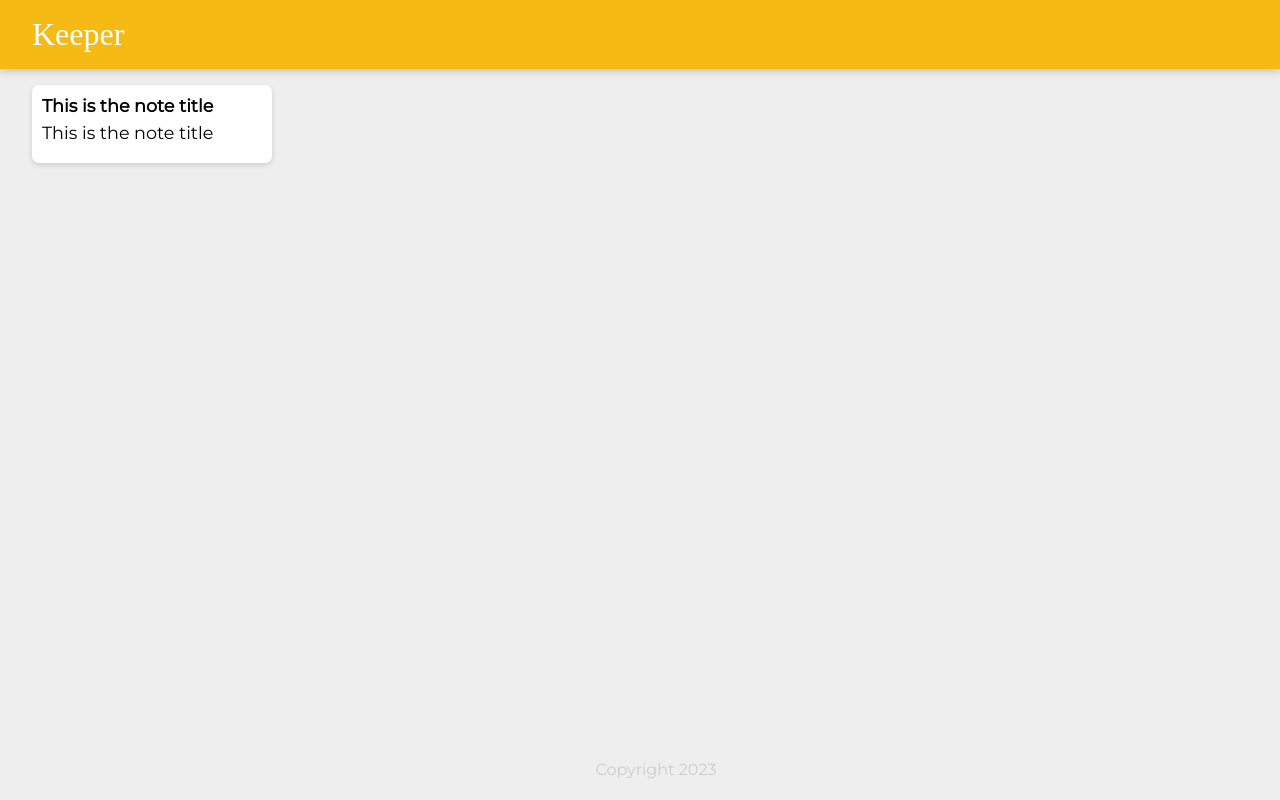
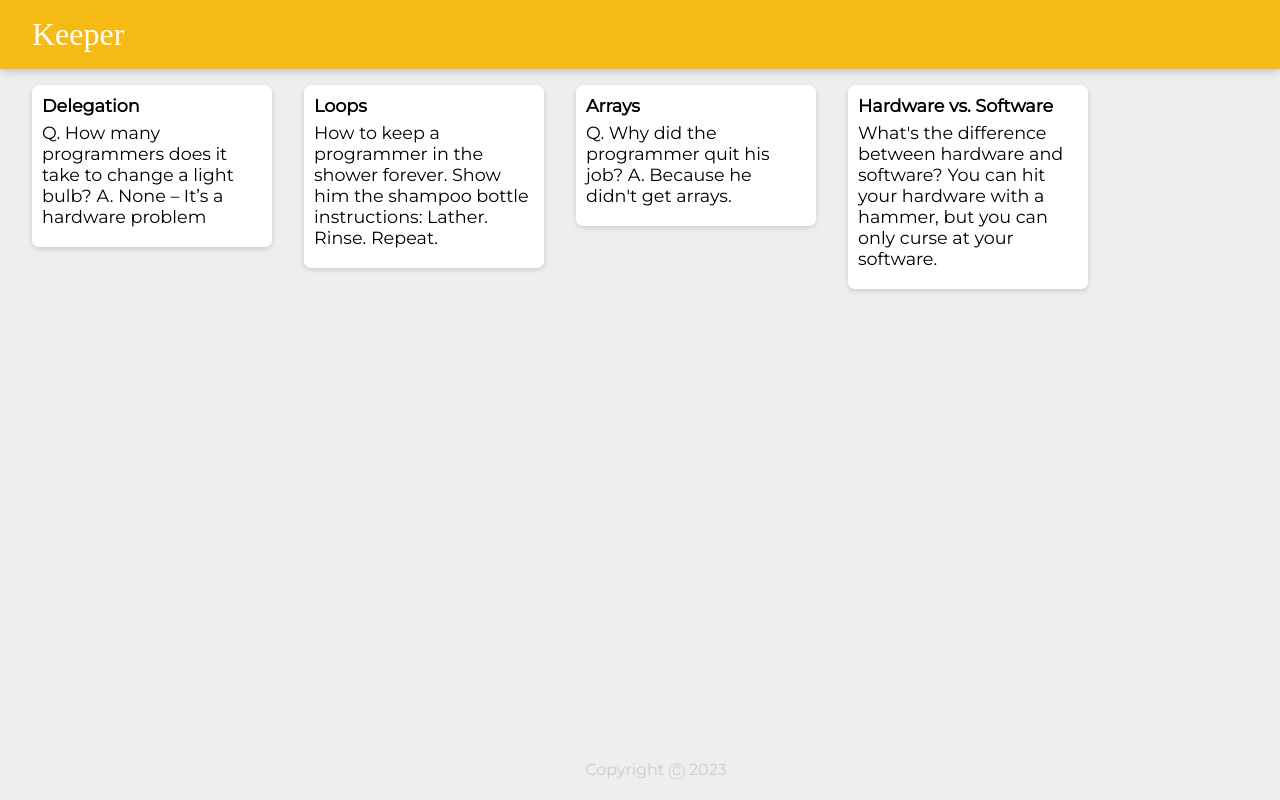
Before and after one commit to Shumaher70/keeper-app, a React (Create React App) app: page / in a window 1280 px wide. Built offline with nearby package versions, Linux system fonts and the light colour scheme; a web font is replaced by a local one.

Commit message:
1) added a new file "notes.js - with an array of objects. 2) added the props for the component Note.jsx

```diff
--- a/src/components/App.jsx
+++ b/src/components/App.jsx
@@ -2,12 +2,16 @@ import React from 'react';
 import Header from '../components/Header';
 import Note from '../components/Note';
 import Footer from '../components/Footer';
+import notes from '../notes';
 
 function App() {
   return (
     <div>
       <Header />
-      <Note />
+      {notes.map((note) => (
+        <Note key={note.key} title={note.title} content={note.content} />
+      ))}
+
       <Footer />
     </div>
   );
--- a/src/components/Footer.jsx
+++ b/src/components/Footer.jsx
@@ -3,7 +3,7 @@ import React from 'react';
 function Footer() {
   return (
     <footer>
-      <p>Copyright {new Date().getFullYear()}</p>
+      <p>Copyright Ⓒ {new Date().getFullYear()}</p>
     </footer>
   );
 }
--- a/src/components/Note.jsx
+++ b/src/components/Note.jsx
@@ -1,10 +1,10 @@
 import React from 'react';
 
-function Note() {
+function Note(props) {
   return (
     <div className="note">
-      <h1>This is the note title</h1>
-      <p>This is the note title</p>
+      <h1>{props.title}</h1>
+      <p>{props.content}</p>
     </div>
   );
 }
--- /dev/null
+++ b/src/notes.js
@@ -0,0 +1,28 @@
+const notes = [
+  {
+    key: 1,
+    title: 'Delegation',
+    content:
+      'Q. How many programmers does it take to change a light bulb? A. None – It’s a hardware problem',
+  },
+  {
+    key: 2,
+    title: 'Loops',
+    content:
+      'How to keep a programmer in the shower forever. Show him the shampoo bottle instructions: Lather. Rinse. Repeat.',
+  },
+  {
+    key: 3,
+    title: 'Arrays',
+    content:
+      "Q. Why did the programmer quit his job? A. Because he didn't get arrays.",
+  },
+  {
+    key: 4,
+    title: 'Hardware vs. Software',
+    content:
+      "What's the difference between hardware and software? You can hit your hardware with a hammer, but you can only curse at your software.",
+  },
+];
+
+export default notes;
```
